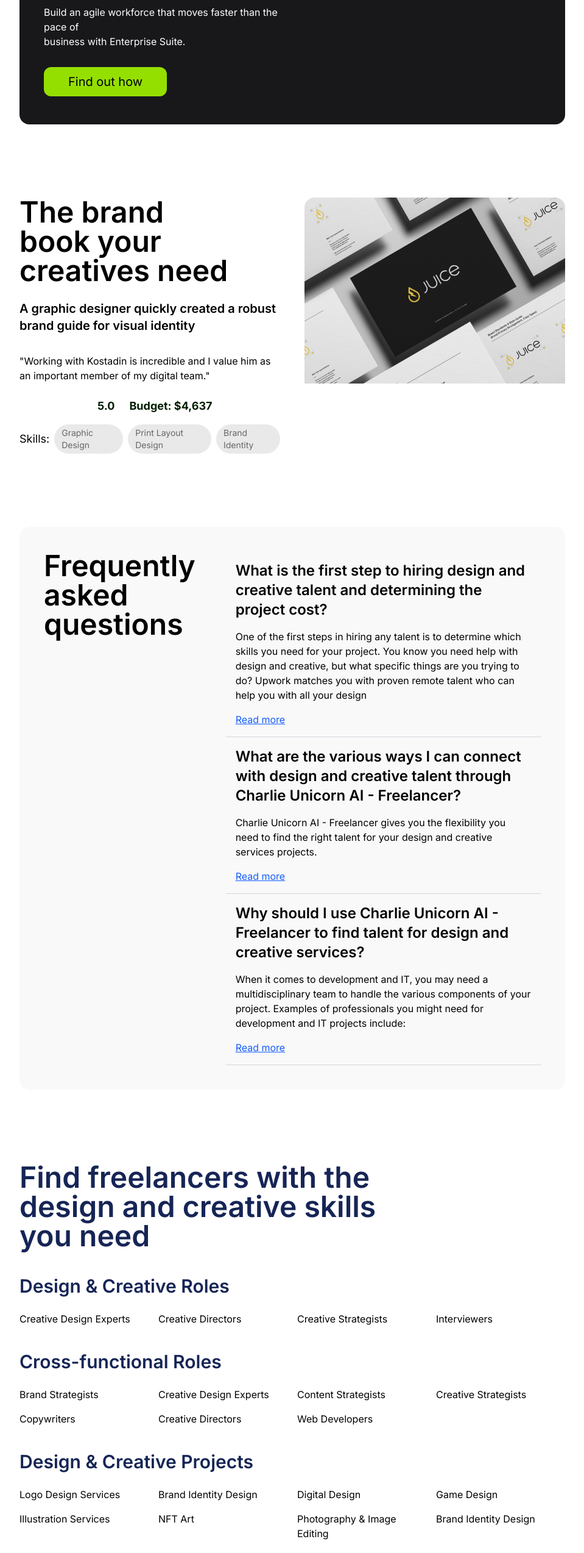
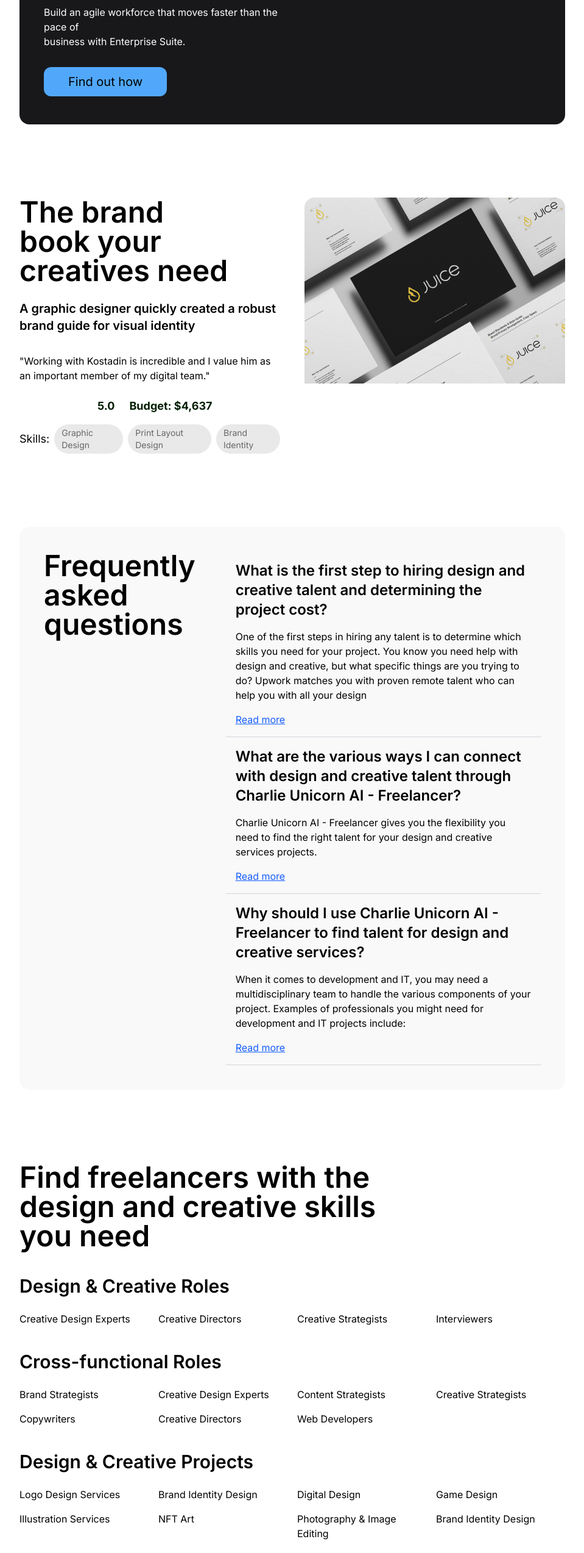
Before and after one commit to jesusking2722/charlie-freelancer-website, a Next.js app: page /cat/design-creative in a window 1280 px wide. Shown: the part 3012-5559 px from the top of the page at 61% size, without its empty margins (160-1119 px from the left). Built offline with nearby package versions, Linux system fonts and the light colour scheme; no server answers; some icons are missing.

Commit message:
feat: add link to talent-marketplace

```diff
--- a/components/templates/CatLayout/index.tsx
+++ b/components/templates/CatLayout/index.tsx
@@ -311,7 +311,7 @@ const CatLayout: React.FC<CatLayoutProps> = ({
             <div className="mt-6 mb-4">
               <Link
                 href="/enterprise"
-                className="bg-[#95df00] rounded-xl py-3 px-10 text-xl hover:bg-white transition-all duration-300 ease-in-out"
+                className="bg-[#51a8fa] rounded-xl py-3 px-10 text-xl hover:bg-white transition-all duration-300 ease-in-out"
               >
                 Find out how
               </Link>
@@ -402,7 +402,7 @@ const CatLayout: React.FC<CatLayoutProps> = ({
           <div className="w-[70%] mx-auto mt-14">
             {/* Title */}
             <div className="w-2/3">
-              <h1 className="text-5xl font-semibold text-blue-950">
+              <h1 className="text-5xl font-semibold">
                 {freelancerCategory.title}
               </h1>
             </div>
@@ -410,9 +410,7 @@ const CatLayout: React.FC<CatLayoutProps> = ({
             {/* Category */}
             {freelancerCategory.categories.map((cat, index) => (
               <div key={index} className="w-full mt-10">
-                <h1 className="text-3xl font-semibold text-blue-950">
-                  {cat.title}
-                </h1>
+                <h1 className="text-3xl font-semibold">{cat.title}</h1>
                 <div className="w-full grid grid-cols-4 gap-4 mt-6">
                   {cat.items.map((item, index) => (
                     <Link
--- a/pages/talent-marketplace/index.tsx
+++ b/pages/talent-marketplace/index.tsx
@@ -41,7 +41,7 @@ const TalentMarketplace = () => {
   const navs: TNavItem[] = [
     { label: "Development & IT", path: "/cat/dev-it" },
     { label: "AI Services", path: "/" },
-    { label: "Design & Creative", path: "/" },
+    { label: "Design & Creative", path: "/cat/design-creative" },
     { label: "Sales & Marketing", path: "/" },
     { label: "Admin & Customer Support", path: "/" },
   ];
```
